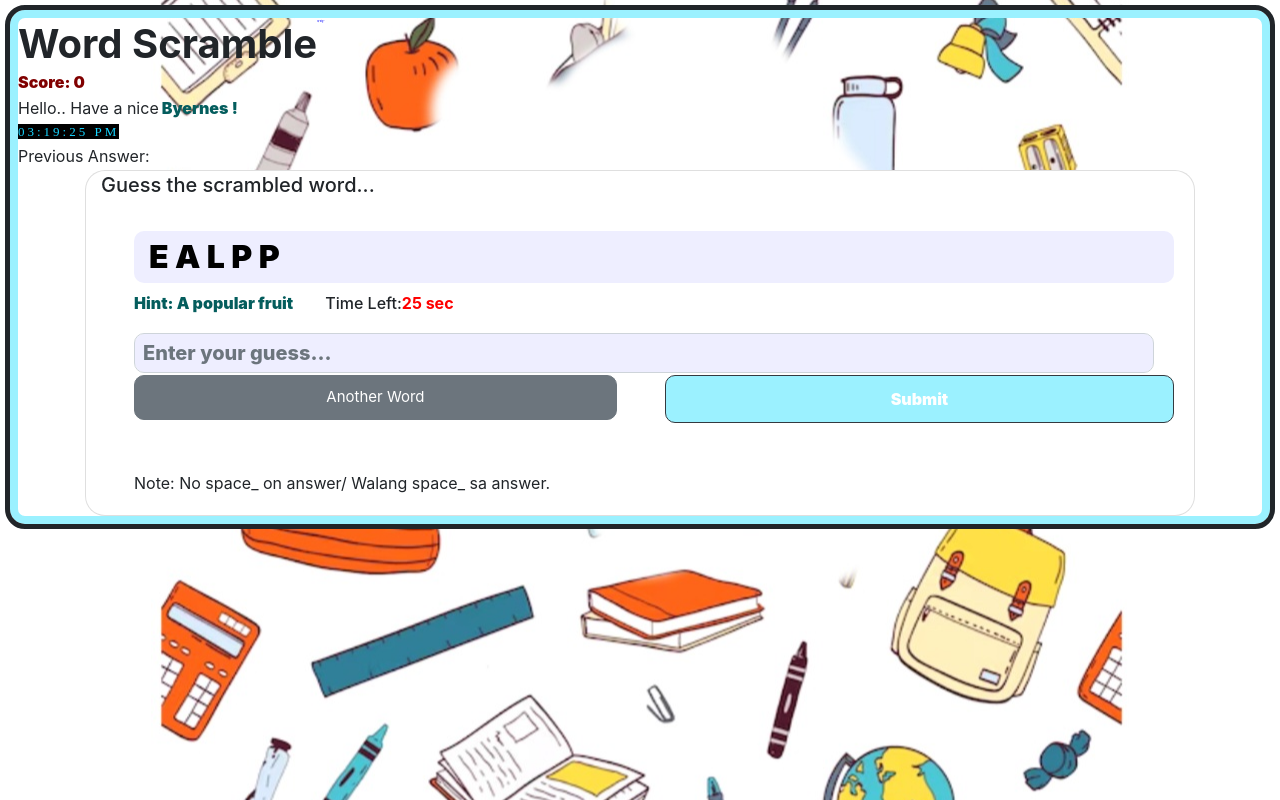
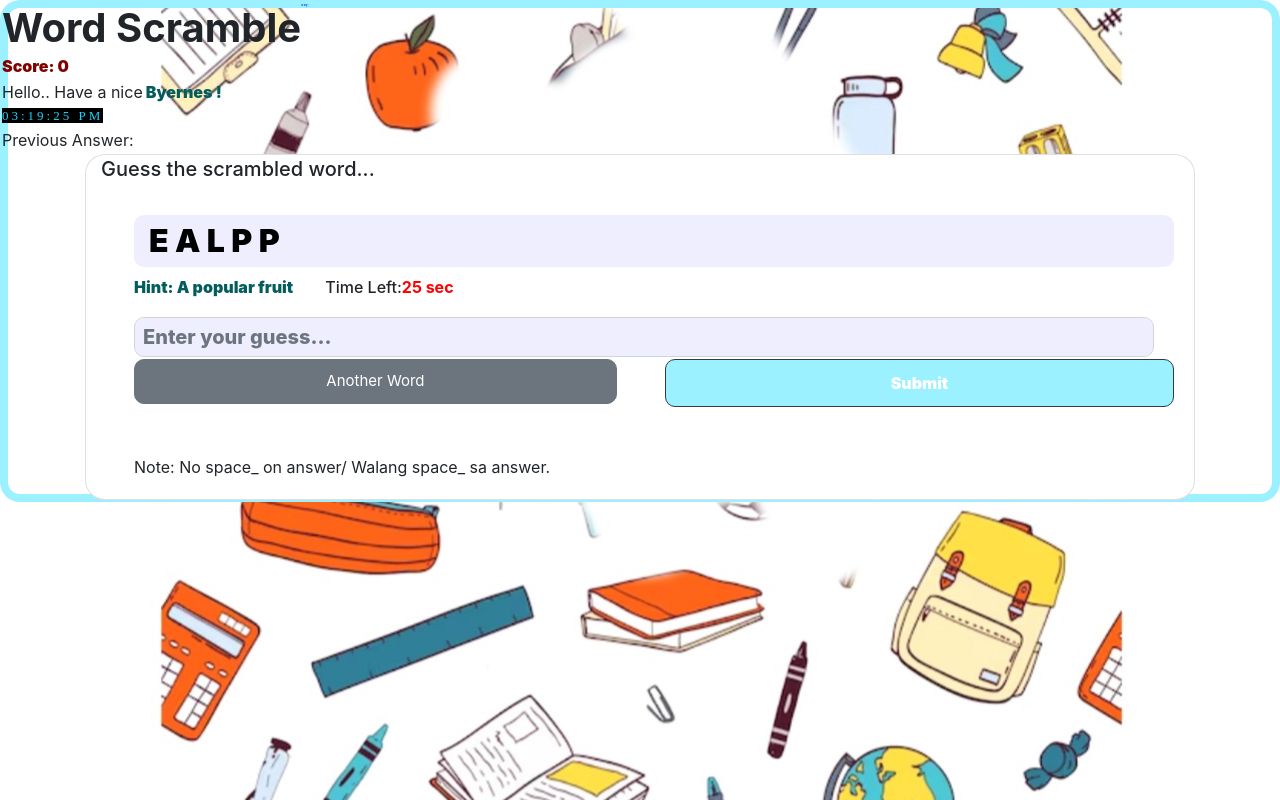
Before and after one commit to ronix851/Bbquiz2, a plain HTML site: page scramble.html in a window 1280 px wide. Drawn offline with nearby package versions, Linux system fonts and the light colour scheme.

Commit message:
Update scramble.html

```diff
--- a/scramble.html
+++ b/scramble.html
@@ -25,11 +25,10 @@ body {
 
 
 #main1, #modal{
-    padding: 8px 8px 8px 8px;
-    margin:0;
+    padding: 2px 2px 2px 2px;
     box-shadow: inset 0 0 0 8px #9bf1ff;
     border-radius: 20px/20px;
-    margin: 5px 5px 5px 5px;
+    margin: 2px 2px 2px 2px
     border:5px solid;
 }
 #modal{display: none; position: absolute;}
```
